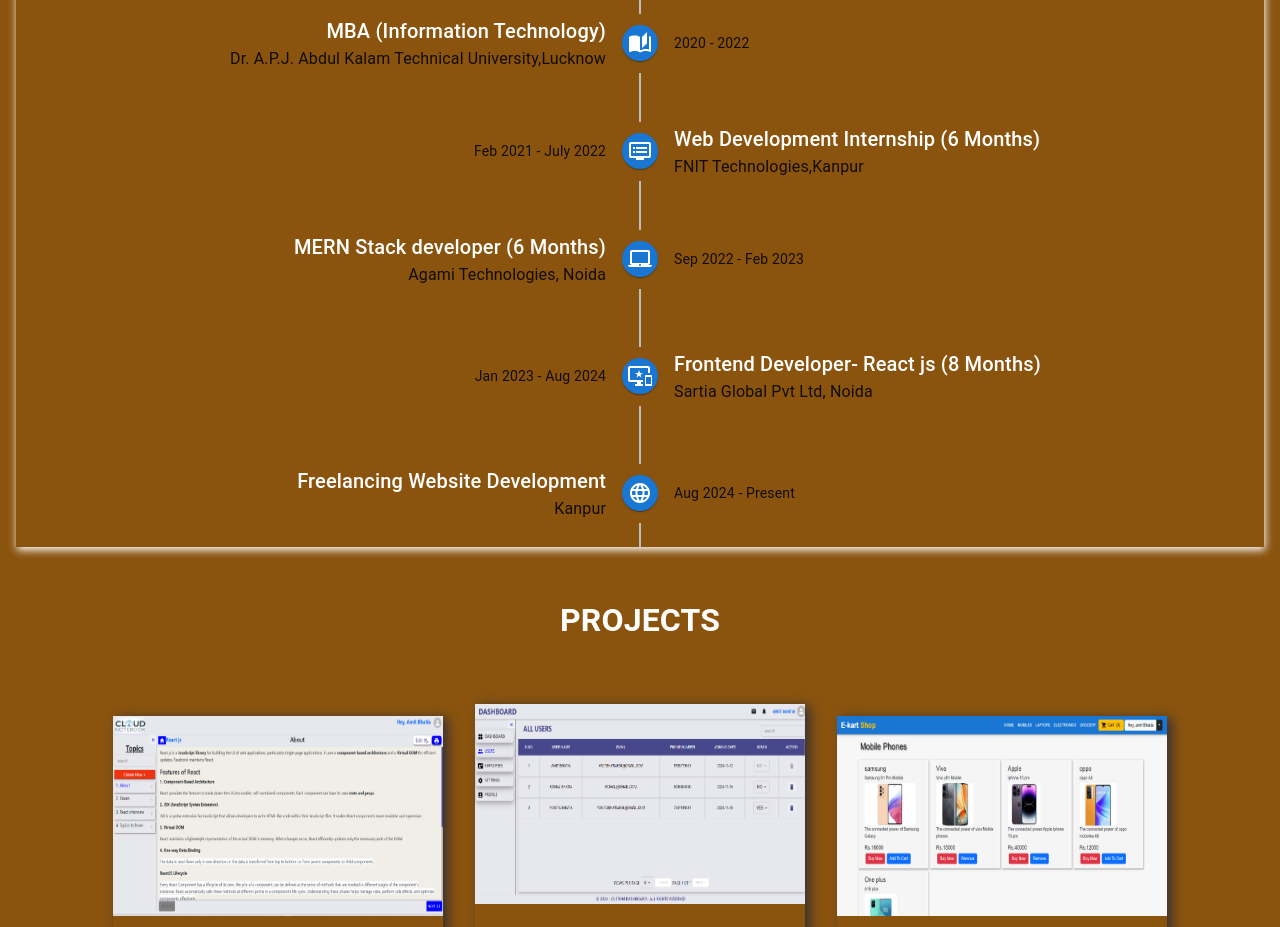
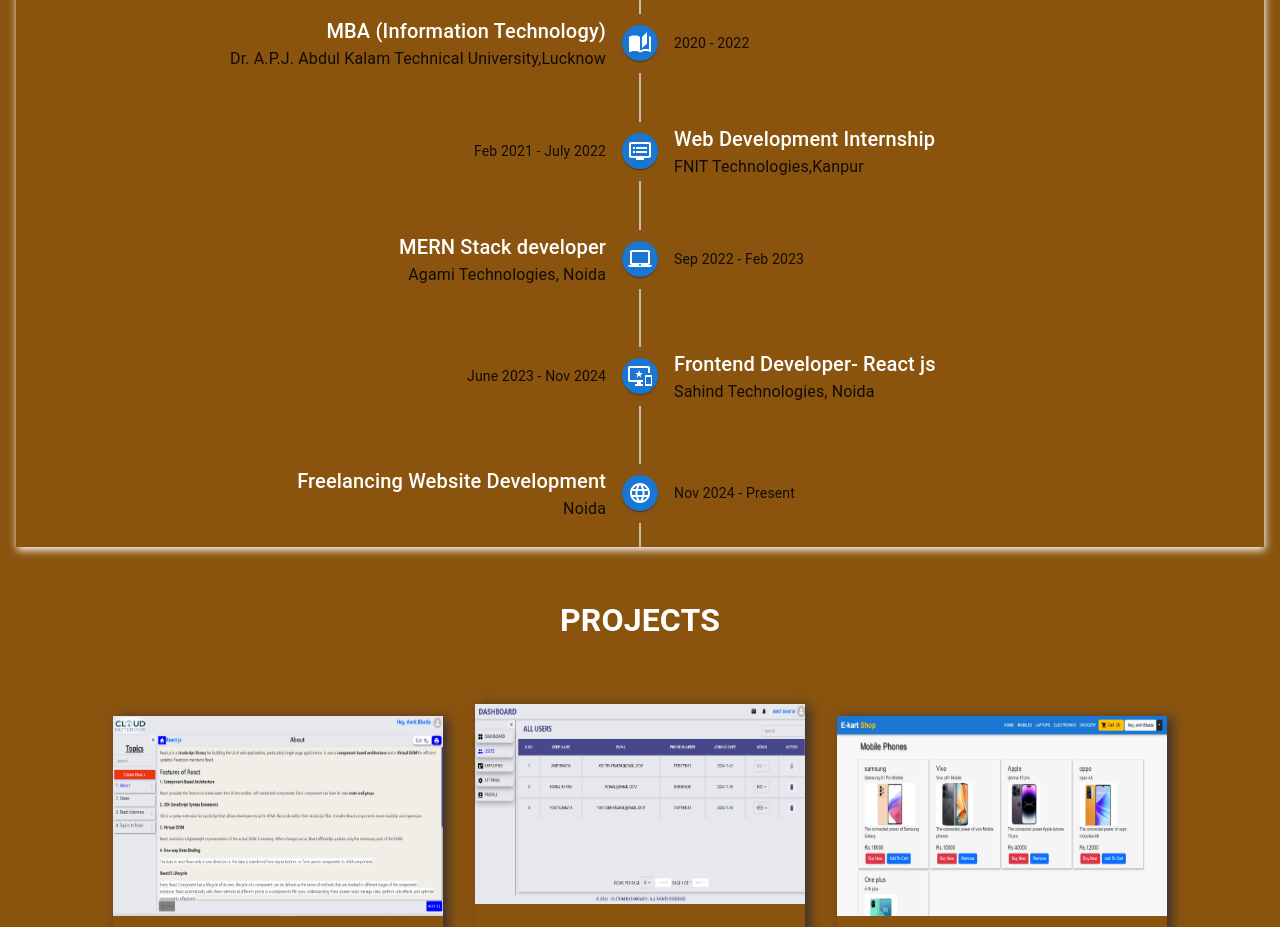
Before and after one commit to amitbhatia654/MyPortFolio, a React (Vite) app in the folder Amit Bhatia/: page / in a window 1280 px wide. Shown: the part 1840-2767 px from the top of the page. Built offline with nearby package versions, Linux system fonts and the light colour scheme.

Commit message:
changes in resume

```diff
--- a/Amit Bhatia/src/Components/Experience.jsx
+++ b/Amit Bhatia/src/Components/Experience.jsx
@@ -85,7 +85,7 @@ export default function Experience() {
           </TimelineSeparator>
           <TimelineContent sx={{ py: "26px", px: 2 }}>
             <Typography variant="h6" component="span" color="white">
-              Web Development Internship (6 Months)
+              Web Development Internship
             </Typography>
             <Typography>FNIT Technologies,Kanpur</Typography>
           </TimelineContent>
@@ -104,7 +104,7 @@ export default function Experience() {
           </TimelineSeparator>
           <TimelineContent sx={{ py: "26px", px: 2 }}>
             <Typography variant="h6" component="span" color="white">
-              MERN Stack developer (6 Months)
+              MERN Stack developer
             </Typography>
             <Typography>Agami Technologies, Noida</Typography>
           </TimelineContent>
@@ -116,7 +116,7 @@ export default function Experience() {
             align="right"
             variant="body2"
           >
-            Jan 2023 - Aug 2024
+            June 2023 - Nov 2024
           </TimelineOppositeContent>
           <TimelineSeparator>
             <TimelineConnector />
@@ -127,15 +127,15 @@ export default function Experience() {
           </TimelineSeparator>
           <TimelineContent sx={{ py: "35px", px: 2 }}>
             <Typography variant="h6" component="span" color="white">
-              Frontend Developer- React js (8 Months)
+              Frontend Developer- React js
             </Typography>
-            <Typography>Sartia Global Pvt Ltd, Noida</Typography>
+            <Typography>Sahind Technologies, Noida</Typography>
           </TimelineContent>
         </TimelineItem>
 
         <TimelineItem>
           <TimelineOppositeContent sx={{ m: "auto 0" }} variant="body2">
-            Aug 2024 - Present
+            Nov 2024 - Present
           </TimelineOppositeContent>
           <TimelineSeparator>
             <TimelineConnector />
@@ -148,7 +148,7 @@ export default function Experience() {
             <Typography variant="h6" component="span" color="white">
               Freelancing Website Development
             </Typography>
-            <Typography>Kanpur</Typography>
+            <Typography>Noida</Typography>
           </TimelineContent>
         </TimelineItem>
       </div>
```
Also changed, not shown: 1 other file (tests, documents, lock files or other folders).
